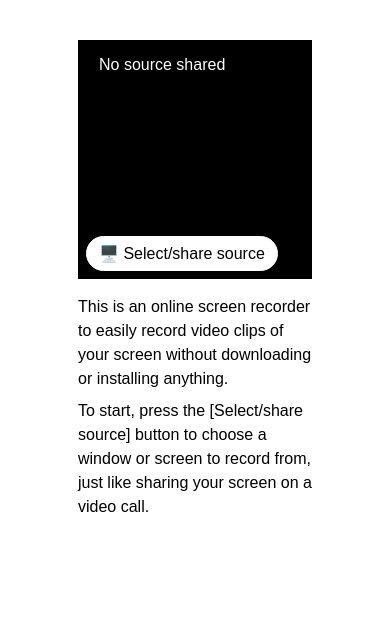
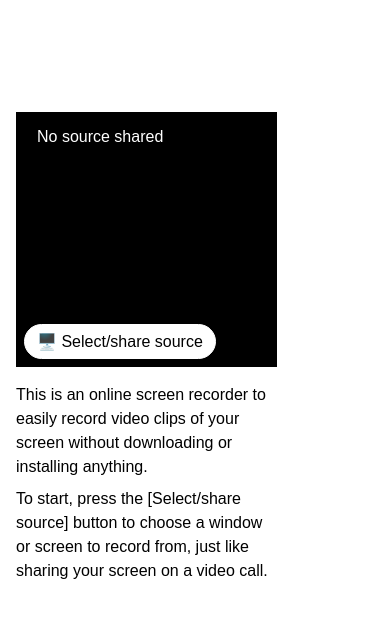
Before and after one commit to Timmeh42/screen-kappa, a Vue app: page / in a window 390 px wide. Shown: the top 618 px of the page. Built offline with nearby package versions, Linux system fonts and the light colour scheme.

Commit message:
layout tweaks

```diff
--- a/src/App.vue
+++ b/src/App.vue
@@ -46,7 +46,7 @@ const loadRecording = (recordingId: number) => {
 
 <template>
   <div class="container">
-    <div class="side-column" />
+    <div class="side-column ad-space" />
     <div class="main-column">
       <component
         :is="stateComponents[state.name]"
@@ -68,25 +68,33 @@ const loadRecording = (recordingId: number) => {
   </div>
 </template>
 
-<style scoped>
+<style lang="scss">
 .container {
   width: 100%;
-  max-width: 1400px;
+  max-width: 1200px;
   margin: auto;
   display: flex;
   flex-direction: row;
+  flex-wrap: wrap;
   justify-content: center;
   align-content: stretch;
-  padding-top: 2.5rem;
+  padding: 1rem 1rem 0;
 }
 
 .main-column {
-  width: 60%;
-  flex-grow: 0;
+  width: 64%;
+  flex-grow: 1;
 }
 
 .side-column {
-  width: 20%;
-  flex-grow: 0;
+  width: 18%;
+  flex-grow: 1;
+}
+
+.ad-space {
+  @media (max-width: 800px) {
+    width: 100%;
+    height: 6rem;
+  }
 }
 </style>
```
